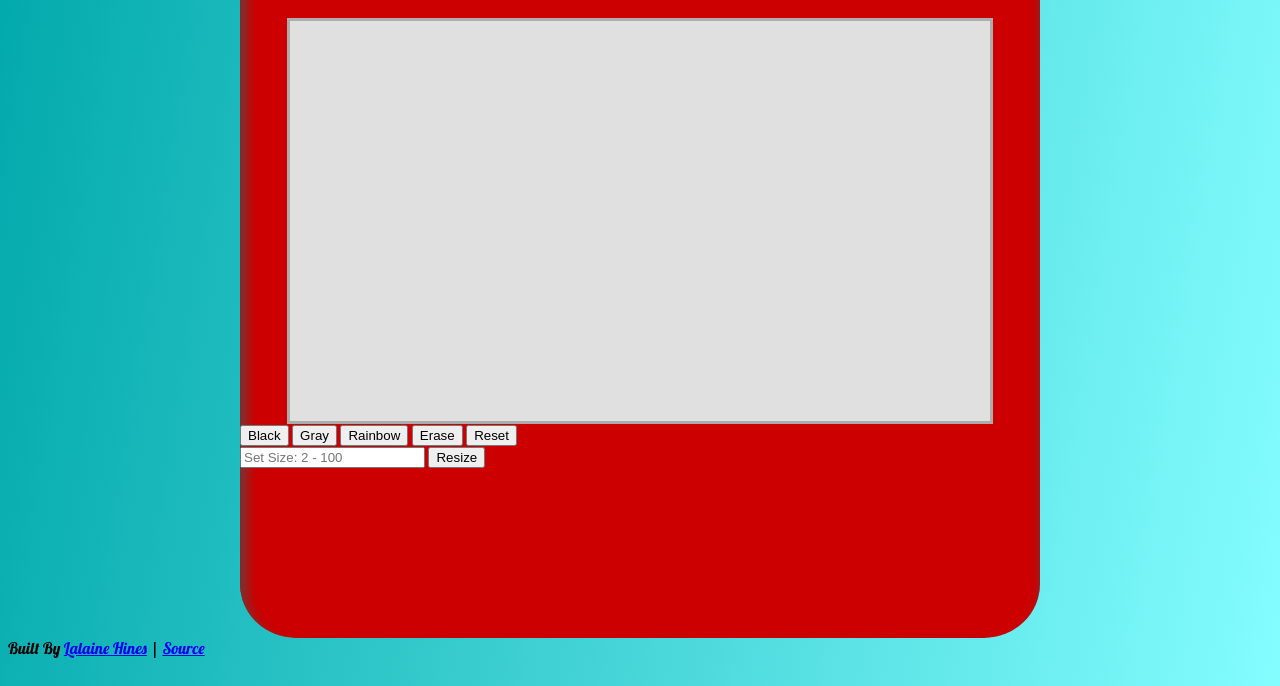
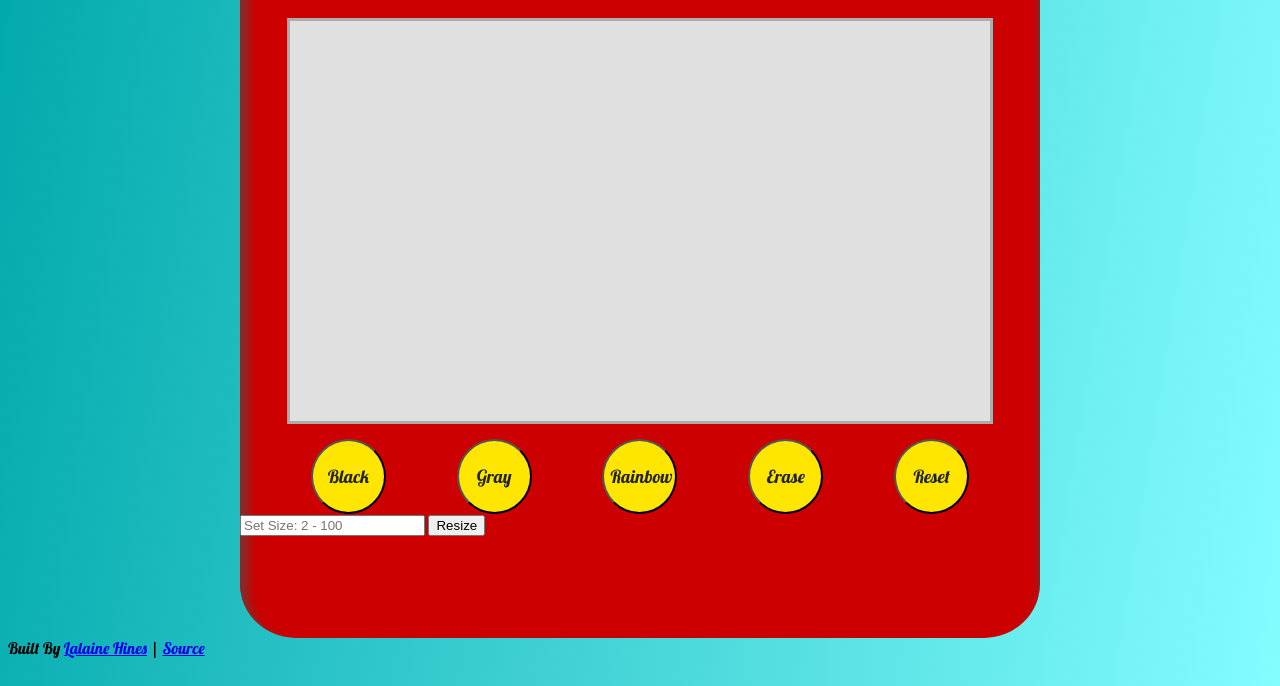
Before and after one commit to LalaineHines/Etch-a-Sketch, a plain HTML site: page Index.html in a window 1280 px wide. Shown: the part 165-851 px from the top of the page. Drawn offline with Linux system fonts and the light colour scheme.

Commit message:
Made button input styles

```diff
--- a/Styles.css
+++ b/Styles.css
@@ -45,3 +45,20 @@ body {
 .cell {
     border: #acacacfc solid thin;
 }
+
+.buttons {
+    display: flex;
+    justify-content: space-evenly;
+    margin-top: 15px;
+    transition: all 1.3%;
+}
+
+.colorBtn {
+    width: 75px;
+    height: 75px;
+    border-radius: 100%;
+    background: #FFE600;
+    color: rgb(36, 36, 36);
+    font-family: "Lobster", sans-serif;
+    font-size: large;
+}
```
